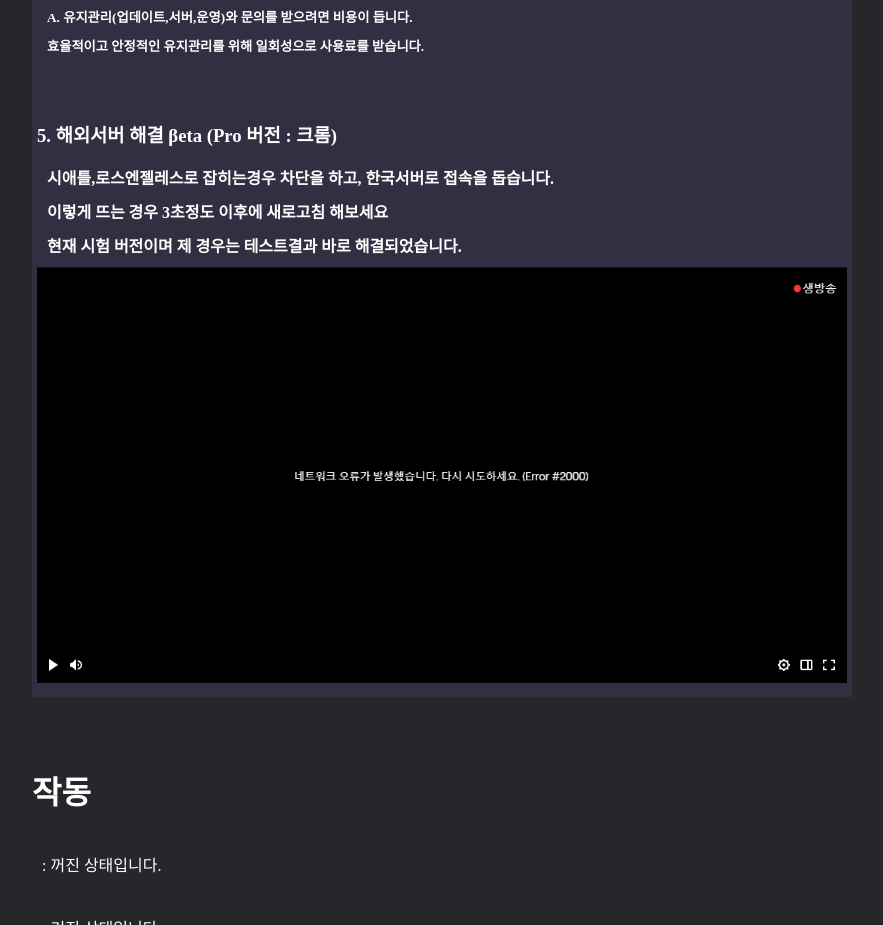
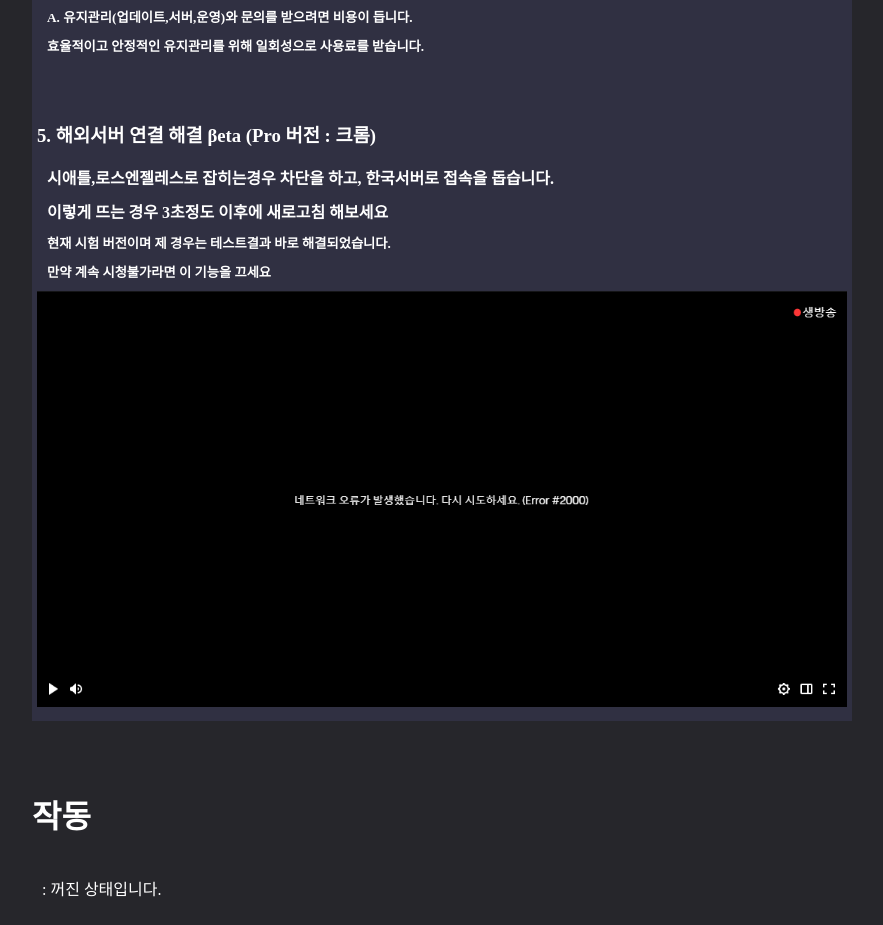
Before and after one commit to hi098123/ForBetterTwitch, a plain HTML site: page index.html in a window 1280 px wide. Shown: the part 1768-2693 px from the top of the page, without its empty margins (198-1081 px from the left). Drawn offline with Linux system fonts and the light colour scheme; some icons are missing.

Commit message:
Add files via upload

```diff
--- a/index.html
+++ b/index.html
@@ -85,10 +85,11 @@
 				<h4>Q. 왜 유료인가요?</h4>
 				<h5>A. 유지관리(업데이트,서버,운영)와 문의를 받으려면 비용이 듭니다.</h5>
 				<h5>효율적이고 안정적인 유지관리를 위해 일회성으로 사용료를 받습니다.</h5><br><br>
-				<h3>5. <b>해외서버 해결 βeta (Pro 버전 : 크롬)</b></h3>
+				<h3>5. <b>해외서버 연결 해결 βeta (Pro 버전 : 크롬)</b></h3>
 				<h4>시애틀,로스엔젤레스로 잡히는경우 차단을 하고, 한국서버로 접속을 돕습니다.</h4>
 				<h4>이렇게 뜨는 경우 3초정도 이후에 새로고침 해보세요</h4>
-				<h4>현재 시험 버전이며 제 경우는 테스트결과 바로 해결되었습니다.</h4>
+				<h5>현재 시험 버전이며 제 경우는 테스트결과 바로 해결되었습니다.</h5>
+				<h5>만약 계속 시청불가라면 이 기능을 끄세요</h5>
 				<img src="./neterr.png" style="max-width: 810px;">
 			</div>
 		</div>
```
